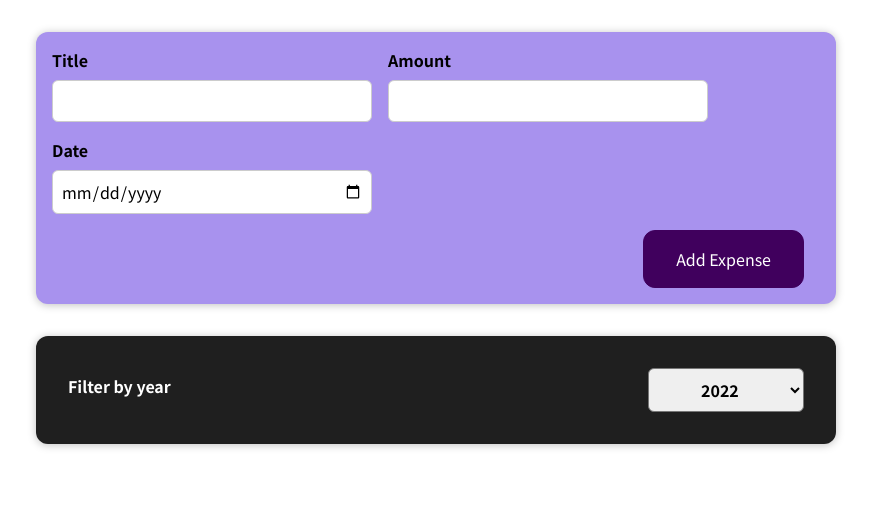
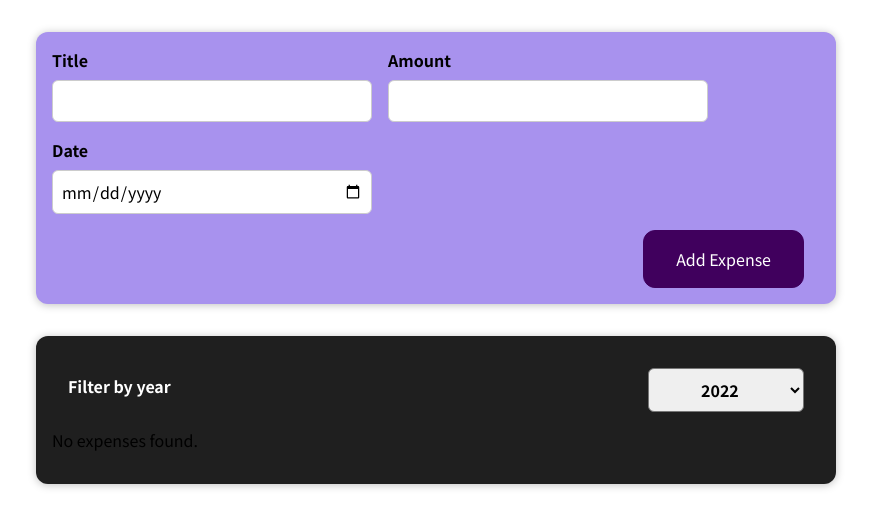
Before and after one commit to mgsrevolver/01-starting-setup, a React (Create React App) app: page / in a window 1280 px wide. Shown: the top 528 px of the page, without its empty margins (204-1075 px from the left). Built offline with nearby package versions, Linux system fonts and the light colour scheme.

Commit message:
added if/then for expenses to hide if none match the filtered year

```diff
--- a/src/components/Expenses/Expenses.js
+++ b/src/components/Expenses/Expenses.js
@@ -16,6 +16,18 @@ const Expenses = (props) => {
     return expense.date.getFullYear().toString() === filteredYear
   })
 
+  let expensesContent = <p>No expenses found.</p>
+
+  if (filteredExpenses.length > 0) {
+    expensesContent = filteredExpenses.map((expense) => (
+      <ExpenseItem
+        key={expense.id}
+        title={expense.title}
+        amount={expense.amount}
+        date={expense.date}
+      />
+    ))
+  }
   return (
     <div>
       <Card className="expenses">
@@ -23,14 +35,7 @@ const Expenses = (props) => {
           selected={filteredYear}
           onChangeFilter={filterChangeHandler}
         />
-        {filteredExpenses.map((expense) => (
-          <ExpenseItem
-            key={expense.id}
-            title={expense.title}
-            amount={expense.amount}
-            date={expense.date}
-          />
-        ))}
+        {expensesContent}
       </Card>
     </div>
   )
```
Also changed, not shown: 1 other file (tests, documents, lock files or other folders).
